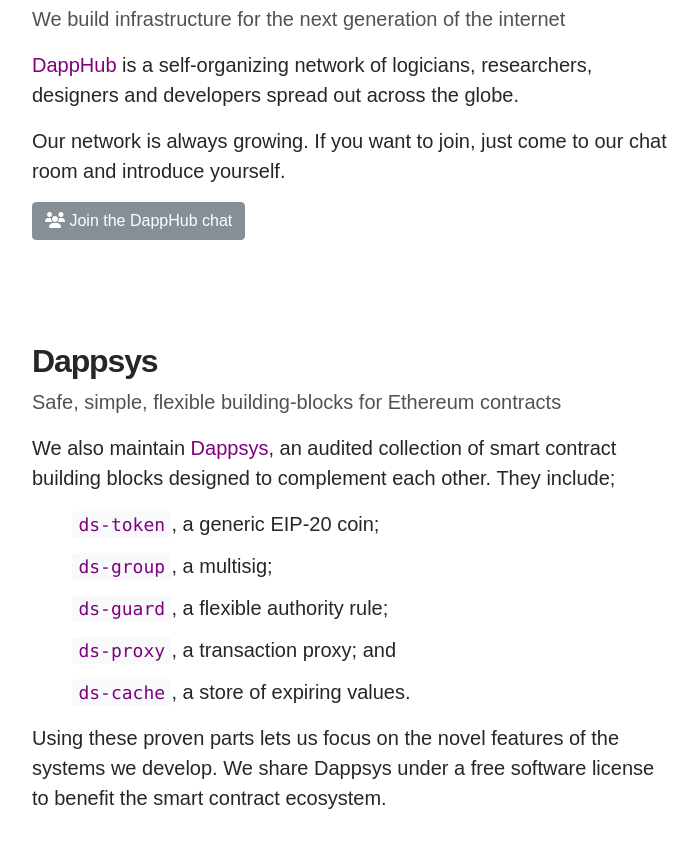
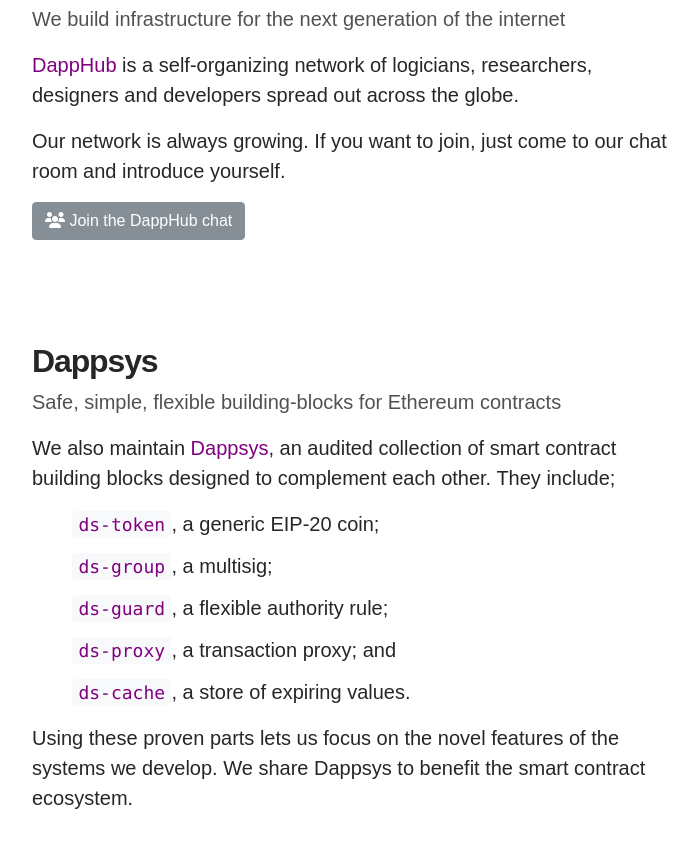
Before and after one commit to dapphub/dapp-tools, a Jekyll site: the page built from index.html, in a window 1280 px wide and 900 px high, scrolled down 1524 px, cut to the strip 31-879 px from the top of the window. Shown: the whole strip, without its empty margins (287-985 px from the left). Built offline with Jekyll 4.4.1, drawn with Linux system fonts in a browser that asks for light colours; nearby versions of some CDN libraries.

Commit message:
Update dappsys.html

```diff
--- a/_includes/dappsys.html
+++ b/_includes/dappsys.html
@@ -29,6 +29,5 @@
 
 <p>
   Using these proven parts lets us focus on the novel features of the systems
-  we develop. We share Dappsys under a free software license to benefit the smart
-  contract ecosystem.
+  we develop. We share Dappsys to benefit the smart contract ecosystem.
 </p>
```
